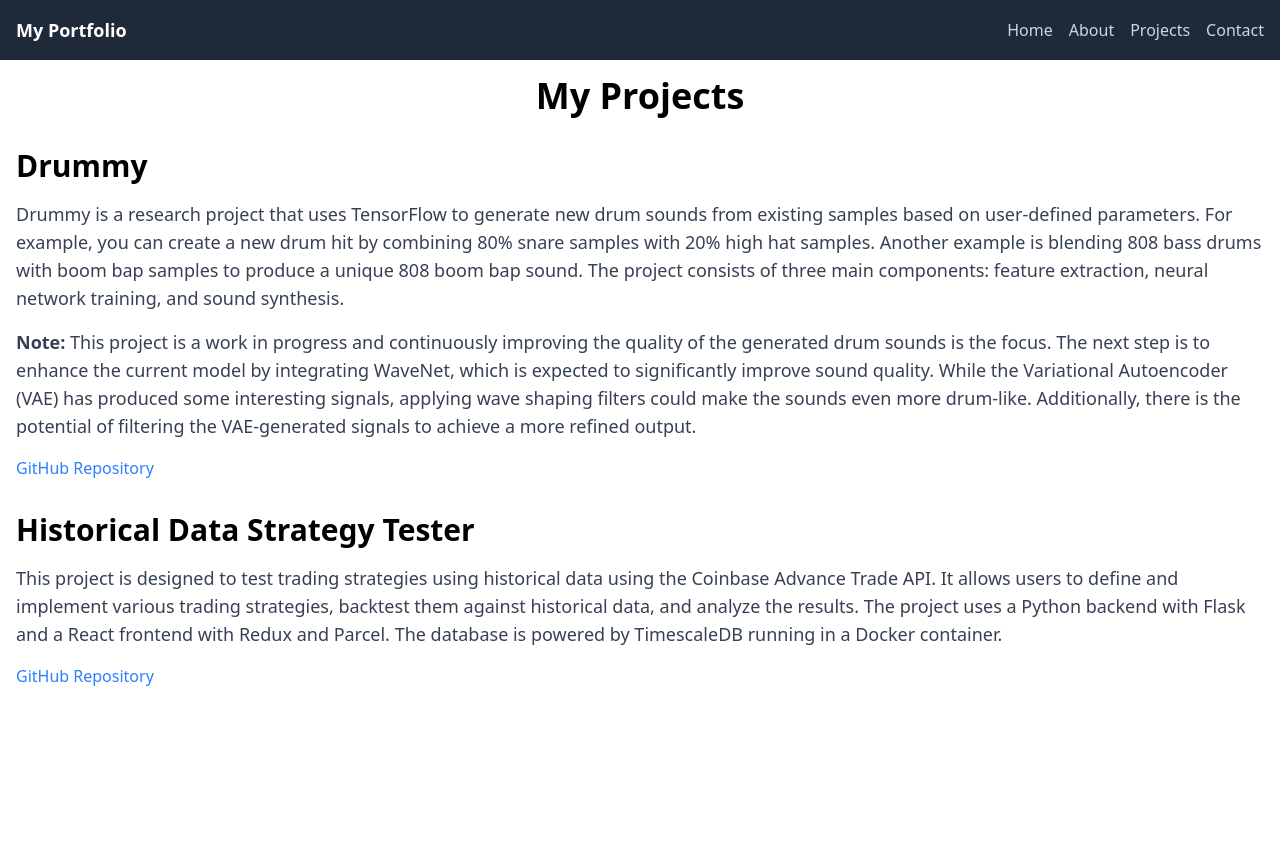
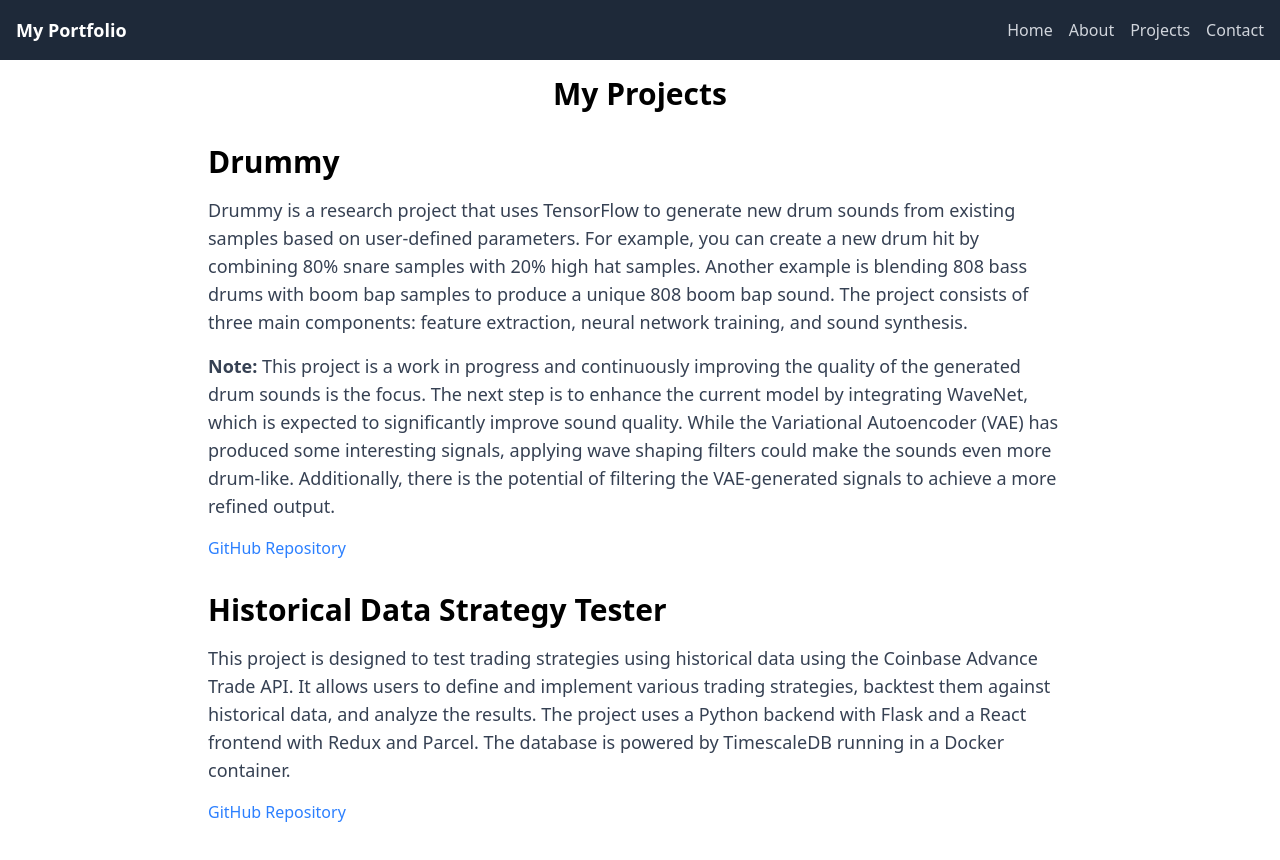
Before and after one commit to SethTenenbaum/portfolio-website, an Angular app: page /projects in a window 1280 px wide. Shown: the top 860 px of the page. Before the commit the page ends 800 px from the top, so only its background shows below. Built offline with nearby package versions, Linux system fonts and the light colour scheme.

Commit message:
update titles

```diff
--- a/package.json
+++ b/package.json
@@ -32,6 +32,7 @@
     "@angular/cli": "^19.1.8",
     "@angular/compiler-cli": "^19.1.0",
     "@types/jasmine": "~5.1.0",
+    "gh-pages": "^6.3.0",
     "jasmine-core": "~5.5.0",
     "karma": "~6.4.0",
     "karma-chrome-launcher": "~3.2.0",
--- a/src/app/contact/contact.component.html
+++ b/src/app/contact/contact.component.html
@@ -1,5 +1,5 @@
 <div class="container mx-auto p-4 max-w-4xl">
-    <h1 class="text-4xl font-bold mb-4">Contact Me</h1>
+    <h2 class="text-3xl font-bold text-center mb-8">Contact Me</h2>
 
     <form [formGroup]="contactForm" (ngSubmit)="sendEmail()" class="space-y-4">
       <div>
--- a/src/app/projects/projects.component.html
+++ b/src/app/projects/projects.component.html
@@ -1,5 +1,5 @@
-<div class="container mx-auto p-4">
-    <h1 class="text-4xl font-bold text-center mb-8">My Projects</h1>
+<div class="container mx-auto p-4 max-w-4xl">
+    <h2 class="text-3xl font-bold text-center mb-8">My Projects</h2>
 
     <!-- Drummy Project -->
     <section class="mb-8">
```
Also changed, not shown: 3 other files (tests, documents, lock files or other folders).
